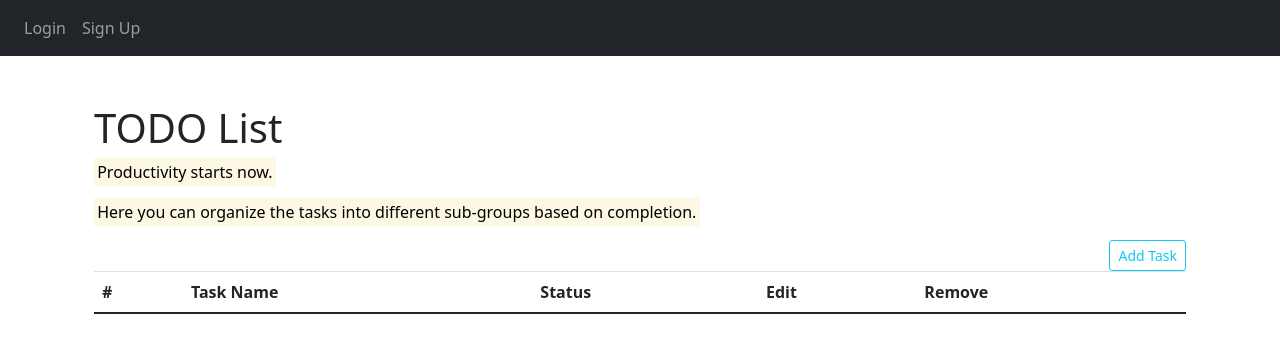
After one commit to Nightstrikar/SoftwareProject, a Flask app: page /todo in a window 1280 px wide. The commit adds this page. Shown: the top 353 px of the page. Run offline with Flask 2, Linux system fonts and the light colour scheme; lists and menus that the app fills with data are empty; some libraries are stand-ins or nearby versions.

Commit message:
This is now had almost all the basic functionalities of our website that we had proposed. Only thing that we are missing is the multi-user interaction UI and backend.

```diff
--- a/website/__init__.py
+++ b/website/__init__.py
@@ -19,7 +19,8 @@ def create_app():
     app.register_blueprint(views, url_prefix='/')
     app.register_blueprint(auth, url_prefix='/')
 
-    from .models import User, Note
+
+    from .models import User, Note, Tasks, Event
 
     create_database(app)
 
--- a/website/auth.py
+++ b/website/auth.py
@@ -32,6 +32,8 @@ def logout():
     logout_user()
     return redirect(url_for('auth.login'))
 
+
+
 @auth.route('/sign-up', methods=['GET','POST'])
 def sign_up():
     if request.method == 'POST':
--- a/website/static/index.js
+++ b/website/static/index.js
@@ -1,3 +1,5 @@
+
+
 function deleteNote(noteId) {
     fetch('/delete-note',{
         method: "POST",
@@ -6,3 +8,21 @@ function deleteNote(noteId) {
         window.location.href = "/";
     });
 }
+
+function deleteTask(taskId){
+    fetch('/delete-task',{
+        method: "POST",
+        body: JSON.stringify({ taskId: taskId }),
+    }).then((_res) => {
+        window.location.href = "/todo";
+    });
+};
+
+function updateTask(taskId){
+    fetch('/update-task',{
+        method: "POST",
+        body: JSON.stringify({ taskId: taskId}),
+    }).then((_res) => {
+        window.location.href = "/todo"
+    });
+}
--- /dev/null
+++ b/website/static/style.css
@@ -0,0 +1 @@
+body {color:#FFA07A;}
--- a/website/templates/base.html
+++ b/website/templates/base.html
@@ -28,6 +28,9 @@
                     {% if user.is_authenticated %}
                     <a class="nav-item nav-link" id="logout" href="/logout">Logout</a>
                     <a class="nav-item nav-link" id="home" href="/">Home</a>
+                    <a class="nav-item nav-link" id="todolist" href="/todo">ToDo-List</a>
+                    <a class="nav-item nav-link" id="timer" href="/pomodoroTimer">Timer</a>
+                    <a class="nav-item nav-link" id="calendarUser" href="/calendar">Calendar</a>
                     {% else %}
                     <a class="nav-item nav-link" id="login" href="/login">Login</a>
                     <a class="nav-item nav-link" id="signUp" href="/sign-up">Sign Up</a>
@@ -80,5 +83,9 @@
       type="text/javascript"
       src="{{ url_for('static', filename='index.js') }}"
     ></script>
+        <script
+            type="text/javascript"
+            src="{{ url_for('static', filename='main.js') }}"
+        ></script>
     </body>
 </html>
--- /dev/null
+++ b/website/templates/todo.html
@@ -0,0 +1,114 @@
+{% extends "base.html"%} {% block title %}ToDo-List{% endblock %}
+
+{% block content %}
+<html>
+<title>Demo: TODO</title>
+
+        <meta charset="utf-8">
+        <meta name="viewport" content="width=device-width, initial-scale=1">
+
+        <link rel="icon" href="{{ url_for('static', filename='img/cs.ico') }}">
+        <link href="https://cdn.jsdelivr.net/npm/bootstrap@5.0.0-beta2/dist/css/bootstrap.min.css" rel="stylesheet"
+        integrity="sha384-BmbxuPwQa2lc/FVzBcNJ7UAyJxM6wuqIj61tLrc4wSX0szH/Ev+nYRRuWlolflfl" crossorigin="anonymous">
+
+        <link rel="stylesheet" href="https://cdnjs.cloudflare.com/ajax/libs/font-awesome/5.15.3/css/all.css">
+        <link rel="stylesheet" href="{{ url_for('static', filename='styles/custom.css') }}">
+
+    </head>
+
+    <body>
+
+    <main role="main" class="container extra-bottom">
+      <h1 class="mt-5">TODO List</h1>
+      <p><mark>Productivity starts now.</mark></p>
+              <p><mark>Here you can organize the tasks into different sub-groups based on completion.</mark></p>
+    </main>
+
+    <div class="container">
+
+        <!-- Button trigger modal -->
+        <div style="text-align: right;">
+        <button type="button" class="btn btn-outline-info btn-sm" data-bs-toggle="modal" data-bs-target="#task-modal" data-source="New Task">Add Task</button>
+        </div>
+
+
+        <div class="modal fade" id="task-modal" tabindex="-1" aria-labelledby="Label" aria-hidden="true">
+        <div class="modal-dialog">
+            <div class="modal-content">
+            <div class="modal-header">
+                <h5 class="modal-title" id="Label">Task Creation</h5>
+                <button type="button" class="btn-close" data-bs-dismiss="modal" aria-label="Close"></button>
+            </div>
+                <form method="POST">
+                    <div class="modal-body">
+                        <div class="input-group mb-3">
+                            <span class="input-group-text" id="task-form-display">Task</span>
+                            <input type="text" class="form-control" placeholder="Description of task" name="task-name" id="task-name" aria-describedby="basic-addon1">
+                        </div>
+                    </div>
+                    <div class="modal-footer">
+                        <button type="button" class="btn btn-secondary" data-bs-dismiss="modal">Close</button>
+                        <button type="submit" class="btn btn-primary">Save Task</button>
+                    </div>
+                </form>
+            </div>
+        </div>
+        </div>
+
+    </div>
+
+    <!--TodoTable-->
+    <div class="container table-responsive">
+    <table class="table">
+        <thead>
+        <tr>
+            <th class="task-id">#</th>
+            <th class="task">Task Name</th>
+            <th class="status">Status</th>
+            <th class="update">Edit</th>
+            <th class="update">Remove</th>
+        </tr>
+        </thead>
+
+        <tbody>
+            {% for tasks in user.todoTask %}
+            <tr>
+                <td>{{tasks.id}}</td>
+                <td>{{tasks.task}}</td>
+
+                {% if tasks.status == "In Progress" %}
+                    <td><button type="button" class="btn btn-outline-warning btn-sm state" data-source="{{tasks.id}}" data-mode="InProgress" onClick="updateTask({{ tasks.id }})">{{tasks.status}}</button></td>
+                {%endif%}
+                {% if tasks.status == "Todo" %}
+                    <td><button type="button" class="btn btn-outline-secondary btn-sm state" data-source="{{tasks.id}}" data-mode="Todo" onClick="updateTask({{ tasks.id }})">{{tasks.status}}</button></td>
+                {%endif%}
+                {% if tasks.status == "Complete" %}
+                    <td><button type="button" class="btn btn-outline-success btn-sm state" data-source = "{{tasks.id}}" data-mode="Complete" onClick="updateTask({{ tasks.id }})">{{tasks.status}}</button></td>
+                {%endif%}
+
+                <div class = "hidden">
+
+                </div>
+
+                <td><button type="button" class="btn btn-outline-info btn-sm" data-bs-toggle="modal" data-bs-target="#task-modal" data-source="{{tasks.id}}" data-content="{{tasks.task}}"><i class="fa fa-pen fa-1" aria-hidden="true"></i></button></td>
+                <td><button class="btn btn-outline-secondary btn-sm remove" onClick="deleteTask({{ tasks.id }})" type="button">
+                        <i class="fa fa-trash fa-1" aria-hidden="true"></i>
+                        </button>
+                </td>
+            </tr>
+            {% endfor %}
+
+        </tbody>
+    </table>
+    </div>
+  </body>
+
+    <script src="https://ajax.googleapis.com/ajax/libs/jquery/3.6.0/jquery.min.js"></script>
+    <script src="https://cdn.jsdelivr.net/npm/bootstrap@5.0.0-beta2/dist/js/bootstrap.bundle.min.js"
+        integrity="sha384-b5kHyXgcpbZJO/tY9Ul7kGkf1S0CWuKcCD38l8YkeH8z8QjE0GmW1gYU5S9FOnJ0" crossorigin="anonymous"></script>
+    <script src="{{ url_for('static', filename='script/modal.js') }}"></script>
+
+
+</html>
+
+{% endblock %}
--- a/website/views.py
+++ b/website/views.py
@@ -1,6 +1,8 @@
 from flask import Blueprint, render_template, request, flash, jsonify
 from flask_login import login_required, current_user
 from .models import Note
+from .models import Tasks
+from .models import Event
 from . import db
 import json
 
@@ -16,10 +18,65 @@ def home():
             flash('Note is too short!', category='error')
         else:
             new_note = Note(data=note, user_id=current_user.id)
+            #new_task = Tasks(task=note, user_id=current_user.id)
             db.session.add(new_note)
             db.session.commit()
             flash('Note added!', category='success')
     return render_template("home.html", user=current_user)
+
+@views.route('/todo', methods=['GET','POST'])
+def todolist():
+    if request.method == 'POST':
+        note = request.form.get('task-name')
+        if len(note) < 1:
+            flash('Task is too short!', category='error')
+        else:
+            new_task = Tasks(task=note, status='Todo', user_id=current_user.id)
+            db.session.add(new_task)
+            db.session.commit()
+            flash('Task added!', category='success')
+    return render_template("todo.html", user=current_user)
+
+@views.route('/create', methods=['POST'])
+def create():
+    data = request.form.get('description')
+    new_task = Tasks(task=data, user_id=current_user.id)
+    db.session.add(new_task)
+    db.session.commit()
+    result = {'success': True, 'response': 'Done'}
+    return jsonify(result)
+
+@views.route('/update-task', methods=['POST'])
+def update_task():
+    task = json.loads(request.data)
+    taskId = task['taskId']
+    task = Tasks.query.get(taskId)
+    if task:
+        if task.user_id == current_user.id:
+            if task.status == 'Todo':
+                task.status = 'In Progress'
+                db.session.commit()
+            elif task.status == 'Complete':
+                task.status = 'Todo'
+                db.session.commit()
+            elif task.status == 'In Progress':
+                task.status = 'Complete'
+                db.session.commit()
+            else:
+                flash("Woah, how did you get here?", category='error')
+    return jsonify({})
+
+@views.route('/delete-task', methods=['POST'])
+def delete_task():
+    task = json.loads(request.data)
+    taskId = task['taskId']
+    task = Tasks.query.get(taskId)
+    if task:
+        if task.user_id == current_user.id:
+            db.session.delete(task)
+            db.session.commit()
+    flash('Task removed', category='success')
+    return jsonify({})
 
 @views.route('/delete-note', methods=['POST'])
 def delete_note():
@@ -32,3 +89,33 @@ def delete_note():
             db.session.commit()
 
     return jsonify({})
+
+@views.route('/pomodoroTimer', methods=['GET','POST'])
+def pomoTimer():
+    return render_template("pomodoro.html", user=current_user)
+
+events = [
+    {
+        'todo': 'Tutorial for Boris',
+        'date': '2022-05-04',
+    },
+    {
+        'todo': 'Finish project',
+        'date': '2022-05-07',
+    }
+]
+
+@views.route('/calendar', methods=['GET','POST'])
+def calendar():
+    if request.method == 'POST':
+        event = request.form.get('event-name')
+        date = request.form.get('event-date')
+
+        if len(event) < 1:
+            flash('Event name is too short', category='error')
+        else:
+            new_event = Event(inputDate=date,inputEvent=event,user_id=current_user.id)
+            db.session.add(new_event)
+            db.session.commit()
+            flash('Calendar Event was created!', category='success')
+    return render_template("calendar.html", user=current_user)
```
Also changed, not shown: website/datathings.py (added, +53 -0 lines), website/models.py (+16 -0 lines), website/static/css/style.css (added, +62 -0 lines), website/templates/calendar.html (added, +78 -0 lines), website/templates/pomodoro.html (added, +252 -0 lines), website/database.db.
